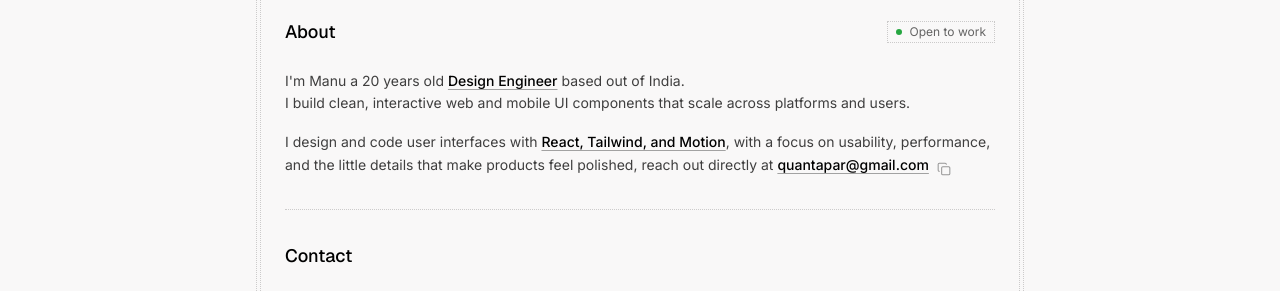
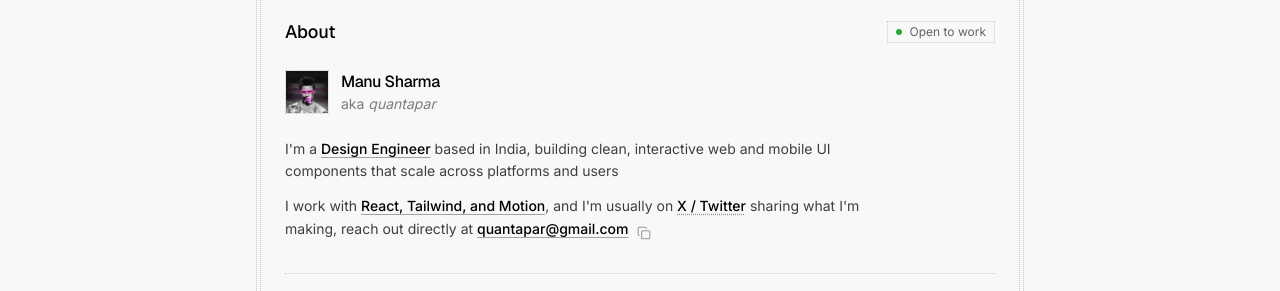
Before and after one commit to Quantapar/portfolio, a React (Vite) app in the folder portfolioV2/: page / in a window 1280 px wide. Shown: the part 368-659 px from the top of the page. Built offline with nearby package versions, Linux system fonts and the light colour scheme.

Commit message:
refactor: update AboutContact layout with avatar and enhance Highlight to support links

```diff
--- a/portfolioV2/src/components/sections/AboutContact.tsx
+++ b/portfolioV2/src/components/sections/AboutContact.tsx
@@ -32,21 +32,47 @@ export function AboutContact() {
             Open to work
           </span>
         </div>
-        <ul className="space-y-4 text-pretty text-sm leading-relaxed text-foreground/75">
-          <li>
-            I&apos;m Manu a 20 years old <Highlight>Design Engineer</Highlight>{" "}
-            based out of India.
-            <br />I build clean, interactive web and mobile UI components that
-            scale across platforms and users.
-          </li>
-          <li>
-            I design and code user interfaces with{" "}
-            <Highlight>React, Tailwind, and Motion</Highlight>, with a focus on
-            usability, performance, and the little details that make products
-            feel polished
+
+        <div className="mb-6 flex items-center gap-3">
+          <img
+            src="/avatar.jpg"
+            alt=""
+            className="size-11 shrink-0 border border-dotted border-border object-cover"
+          />
+          <div className="min-w-0">
+            <p className="font-heading text-base font-medium tracking-tight text-foreground">
+              Manu Sharma
+            </p>
+            <p className="text-sm text-foreground/50">
+              aka <span className="italic">quantapar</span>
+            </p>
+          </div>
+        </div>
+
+        <div className="max-w-xl space-y-3 text-pretty text-sm leading-relaxed text-foreground/75">
+          <p>
+            I&apos;m a{" "}
+            <Highlight href="https://vercel.com/blog/design-engineering-at-vercel">
+              Design Engineer
+            </Highlight>{" "}
+            based in India, building clean, interactive web and mobile UI
+            components that scale across platforms and users
+          </p>
+          <p>
+            I work with <Highlight>React, Tailwind, and Motion</Highlight>, and
+            I&apos;m usually on{" "}
+            <a
+              href={links.x}
+              target="_blank"
+              rel="noreferrer"
+              className="font-medium text-foreground underline decoration-dotted decoration-foreground/40 underline-offset-[3px]"
+            >
+              X / Twitter
+            </a>{" "}
+            sharing what I&apos;m making
             <ReachOutSuffix />
-          </li>
-        </ul>
+          </p>
+        </div>
       </div>
 
       <div id="contact" className="scroll-mt-20 pt-8">
--- a/portfolioV2/src/components/sections/ConversationSection.tsx
+++ b/portfolioV2/src/components/sections/ConversationSection.tsx
@@ -9,8 +9,8 @@ export function ConversationSection() {
       <h2 className="text-lg font-medium">Start a Conversation</h2>
 
       <p className="mt-6 max-w-md text-balance text-xl leading-snug font-medium tracking-tight sm:text-2xl">
-        Designing intuitive interfaces with{" "}
-        <Highlight>modern web tech</Highlight>
+        Building clean interfaces with{" "}
+        <Highlight>React, Tailwind, and Motion</Highlight>
       </p>
 
       <div className="mt-8">
@@ -21,7 +21,7 @@ export function ConversationSection() {
             rel="noreferrer"
             className="pressable block px-4 py-3 text-sm text-balance"
           >
-            Let&apos;s build something amazing together.
+            Say hello if you&apos;re building something cool.
           </a>
         </BevelBox>
       </div>
--- a/portfolioV2/src/components/ui/Highlight.tsx
+++ b/portfolioV2/src/components/ui/Highlight.tsx
@@ -2,12 +2,25 @@ import type { ReactNode } from "react";
 
 type HighlightProps = {
   children: ReactNode;
+  href?: string;
 };
 
-export function Highlight({ children }: HighlightProps) {
-  return (
-    <span className="font-medium text-foreground underline decoration-foreground/35 underline-offset-[3px]">
-      {children}
-    </span>
-  );
+const highlightClassName =
+  "font-medium text-foreground underline decoration-foreground/35 underline-offset-[3px]";
+
+export function Highlight({ children, href }: HighlightProps) {
+  if (href) {
+    return (
+      <a
+        href={href}
+        target="_blank"
+        rel="noreferrer"
+        className={highlightClassName}
+      >
+        {children}
+      </a>
+    );
+  }
+
+  return <span className={highlightClassName}>{children}</span>;
 }
--- a/portfolioV2/src/data/projects.ts
+++ b/portfolioV2/src/data/projects.ts
@@ -237,7 +237,6 @@ export const projects: Project[] = [
         summary: "An interactive dithered 404 — particle dots dissolve under the cursor and ripple on click. Ported from Torchbase.",
         useCase: "Branded empty state with motion personality: “This page went up in smoke.”",
         src: "",
-        liveUrl: "https://x.com/quantapar/status/2077822493302329806",
         tech: ["React", "Canvas", "Dithering"]
     },
 ];
--- a/portfolioV2/src/pages/WorkIndexPage.tsx
+++ b/portfolioV2/src/pages/WorkIndexPage.tsx
@@ -28,8 +28,7 @@ export function WorkIndexPage() {
       <header className="mb-6 border-b border-dotted border-border pb-6">
         <h1 className="text-lg font-medium">Work</h1>
         <p className="mt-2 max-w-md text-sm leading-relaxed text-foreground/75">
-          Products, components, and mobile work — shown directly, no deep dive
-          required.
+          Products, components, and mobile work i have worked on.
         </p>
       </header>
 
```
Also changed, not shown: portfolioV2/public/avatar.jpg (added).
